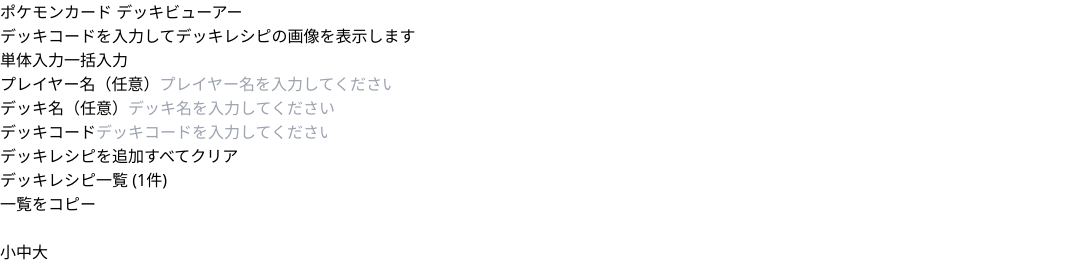
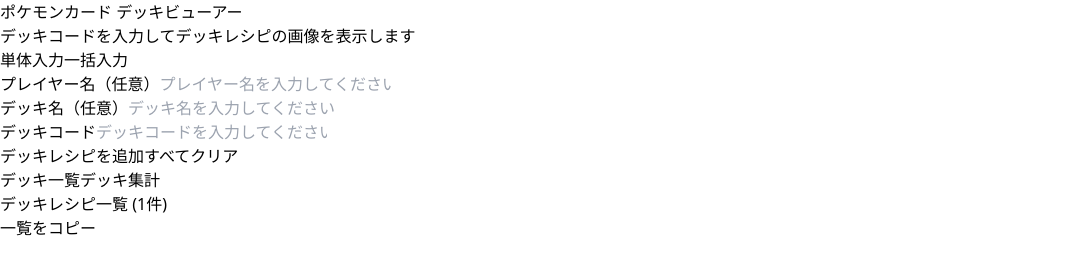
Before and after one commit to yuzuki0371/PokemonTCGJPDeckViewer, a React (Vite) app: page / in a window 1280 px wide. Both pictures are taken after typing "Sample", "Sample", "Sample" into the empty fields and a click on the button "デッキレシピを追加". Shown: the top 262 px of the page, without its empty margins (0-1073 px from the left). Built offline with nearby package versions, Linux system fonts and the light colour scheme.

Commit message:
feat: デッキ名集計機能を追加し、タブ切り替えを実装

```diff
--- a/src/App.tsx
+++ b/src/App.tsx
@@ -8,8 +8,10 @@
 import { FormInput } from "./components/FormInput";
 import { ImageModal } from "./components/ImageModal";
 import { DeckList } from "./components/DeckList";
+import { DeckNameSummary } from "./components/DeckNameSummary";
 import { EmptyState } from "./components/EmptyState";
 import { Footer } from "./components/Footer";
+import type { TabMode } from "./types";
 
 function App() {
   const [formState, formActions] = useFormState();
@@ -64,6 +66,30 @@
           hasDecks={appState.deckList.length > 0}
         />
 
+        {appState.deckList.length > 0 && (
+          <div className="mb-4">
+            <div className="flex items-center gap-1 border-b border-gray-200">
+              {([
+                { key: 'deckList' as TabMode, label: 'デッキ一覧' },
+                { key: 'summary' as TabMode, label: 'デッキ集計' },
+              ]).map(({ key, label }) => (
+                <button
+                  key={key}
+                  onClick={() => viewSettingsActions.setActiveTab(key)}
+                  className={`px-4 py-2 text-sm font-medium border-b-2 transition-colors ${
+                    viewSettings.activeTab === key
+                      ? 'border-blue-500 text-blue-600'
+                      : 'border-transparent text-gray-500 hover:text-gray-700 hover:border-gray-300'
+                  }`}
+                >
+                  {label}
+                </button>
+              ))}
+            </div>
+          </div>
+        )}
+
+        {viewSettings.activeTab === 'deckList' && (
           <DeckList
             deckList={appState.deckList}
             modalActions={modalActions}
@@ -72,6 +98,11 @@
             viewSettings={viewSettings}
             viewSettingsActions={viewSettingsActions}
           />
+        )}
+
+        {viewSettings.activeTab === 'summary' && appState.deckList.length > 0 && (
+          <DeckNameSummary deckList={appState.deckList} />
+        )}
 
         {appState.deckList.length === 0 && <EmptyState />}
 
--- /dev/null
+++ b/src/components/DeckNameSummary.tsx
@@ -0,0 +1,51 @@
+import { useMemo } from 'react'
+import type { DeckData } from '../types'
+import { aggregateDeckNames } from '../utils/deckUtils'
+
+interface DeckNameSummaryProps {
+  deckList: DeckData[]
+}
+
+export const DeckNameSummary = ({ deckList }: DeckNameSummaryProps) => {
+  const summaryItems = useMemo(() => aggregateDeckNames(deckList), [deckList])
+
+  return (
+    <div className="mb-6">
+      <div className="bg-white rounded-lg shadow overflow-hidden">
+        <table className="w-full">
+          <thead>
+            <tr className="bg-gray-50 border-b border-gray-200">
+              <th className="text-left px-4 py-3 text-sm font-semibold text-gray-700">デッキ名</th>
+              <th className="text-right px-4 py-3 text-sm font-semibold text-gray-700 w-24">件数</th>
+              <th className="text-right px-4 py-3 text-sm font-semibold text-gray-700 w-24">割合</th>
+            </tr>
+          </thead>
+          <tbody>
+            {summaryItems.map((item) => (
+              <tr key={item.deckName} className="border-b border-gray-100 hover:bg-gray-50">
+                <td className={`px-4 py-3 text-sm ${item.deckName === '未設定' ? 'text-gray-400 italic' : 'text-gray-800'}`}>
+                  {item.deckName}
+                </td>
+                <td className="text-right px-4 py-3 text-sm text-gray-700 font-medium">
+                  {item.count}
+                </td>
+                <td className="text-right px-4 py-3 text-sm text-gray-500">
+                  {item.percentage}%
+                </td>
+              </tr>
+            ))}
+          </tbody>
+          <tfoot>
+            <tr className="bg-gray-50 border-t border-gray-200">
+              <td className="px-4 py-3 text-sm font-semibold text-gray-700">合計</td>
+              <td className="text-right px-4 py-3 text-sm font-semibold text-gray-700">
+                {deckList.length}
+              </td>
+              <td className="text-right px-4 py-3 text-sm text-gray-500">100%</td>
+            </tr>
+          </tfoot>
+        </table>
+      </div>
+    </div>
+  )
+}
--- a/src/constants/viewSettings.ts
+++ b/src/constants/viewSettings.ts
@@ -16,5 +16,6 @@
 // デフォルト設定
 export const DEFAULT_VIEW_SETTINGS: ViewSettings = {
   viewMode: 'grid',
-  cardSize: 'medium'
+  cardSize: 'medium',
+  activeTab: 'deckList'
 };
--- a/src/hooks/useViewSettings.ts
+++ b/src/hooks/useViewSettings.ts
@@ -1,5 +1,5 @@
 import { useState, useEffect, useCallback } from 'react';
-import type { ViewSettings, ViewSettingsActions, ViewMode, CardSize } from '../types';
+import type { ViewSettings, ViewSettingsActions, ViewMode, CardSize, TabMode } from '../types';
 import { DEFAULT_VIEW_SETTINGS, VIEW_SETTINGS_STORAGE_KEY } from '../constants';
 
 // localStorageから設定を読み込む関数
@@ -10,7 +10,8 @@
       const parsed = JSON.parse(stored) as Partial<ViewSettings>;
       return {
         viewMode: parsed.viewMode || DEFAULT_VIEW_SETTINGS.viewMode,
-        cardSize: parsed.cardSize || DEFAULT_VIEW_SETTINGS.cardSize
+        cardSize: parsed.cardSize || DEFAULT_VIEW_SETTINGS.cardSize,
+        activeTab: parsed.activeTab || DEFAULT_VIEW_SETTINGS.activeTab
       };
     }
   } catch (error) {
@@ -39,9 +40,14 @@
     setSettings(prev => ({ ...prev, cardSize: size }));
   }, []);
 
+  const setActiveTab = useCallback((tab: TabMode) => {
+    setSettings(prev => ({ ...prev, activeTab: tab }));
+  }, []);
+
   const actions: ViewSettingsActions = {
     setViewMode,
-    setCardSize
+    setCardSize,
+    setActiveTab
   };
 
   return [settings, actions];
--- a/src/types/index.ts
+++ b/src/types/index.ts
@@ -4,7 +4,8 @@
 export type {
   DeckData,
   ParsedLine,
-  BulkProcessResult
+  BulkProcessResult,
+  DeckNameSummaryItem
 } from './deck';
 
 // UI状態関連
@@ -43,6 +44,7 @@
 export type {
   ViewMode,
   CardSize,
+  TabMode,
   ViewSettings,
   ViewSettingsActions
 } from './viewSettings';
--- a/src/types/viewSettings.ts
+++ b/src/types/viewSettings.ts
@@ -4,14 +4,19 @@
 // カードサイズ
 export type CardSize = 'small' | 'medium' | 'large';
 
+// タブモード
+export type TabMode = 'deckList' | 'summary';
+
 // 表示設定の状態
 export interface ViewSettings {
   viewMode: ViewMode;
   cardSize: CardSize;
+  activeTab: TabMode;
 }
 
 // 表示設定のアクション
 export interface ViewSettingsActions {
   setViewMode: (mode: ViewMode) => void;
   setCardSize: (size: CardSize) => void;
+  setActiveTab: (tab: TabMode) => void;
 }
--- a/src/utils/deckUtils.ts
+++ b/src/utils/deckUtils.ts
@@ -1,4 +1,4 @@
-import type { DeckData, ParsedLine, BulkProcessResult } from "../types";
+import type { DeckData, ParsedLine, BulkProcessResult, DeckNameSummaryItem } from "../types";
 import { generateDeckUrls } from "../constants";
 
 // 一括入力の行解析
@@ -70,6 +70,26 @@
     .join("\n");
 };
 
+// デッキ名集計
+export const aggregateDeckNames = (deckList: DeckData[]): DeckNameSummaryItem[] => {
+  const total = deckList.length;
+  if (total === 0) return [];
+
+  const counts = new Map<string, number>();
+  for (const deck of deckList) {
+    const name = deck.deckName?.trim() || "未設定";
+    counts.set(name, (counts.get(name) || 0) + 1);
+  }
+
+  return Array.from(counts.entries())
+    .map(([deckName, count]) => ({
+      deckName,
+      count,
+      percentage: Math.round((count / total) * 1000) / 10,
+    }))
+    .sort((a, b) => b.count - a.count);
+};
+
 // 結果メッセージの生成
 export const generateResultMessage = (result: BulkProcessResult): string => {
   const { newDecks, errors } = result;
```
Also changed, not shown: src/types/deck.ts (+7 -0 lines). Lines whose indentation alone changed are shown as unchanged.
